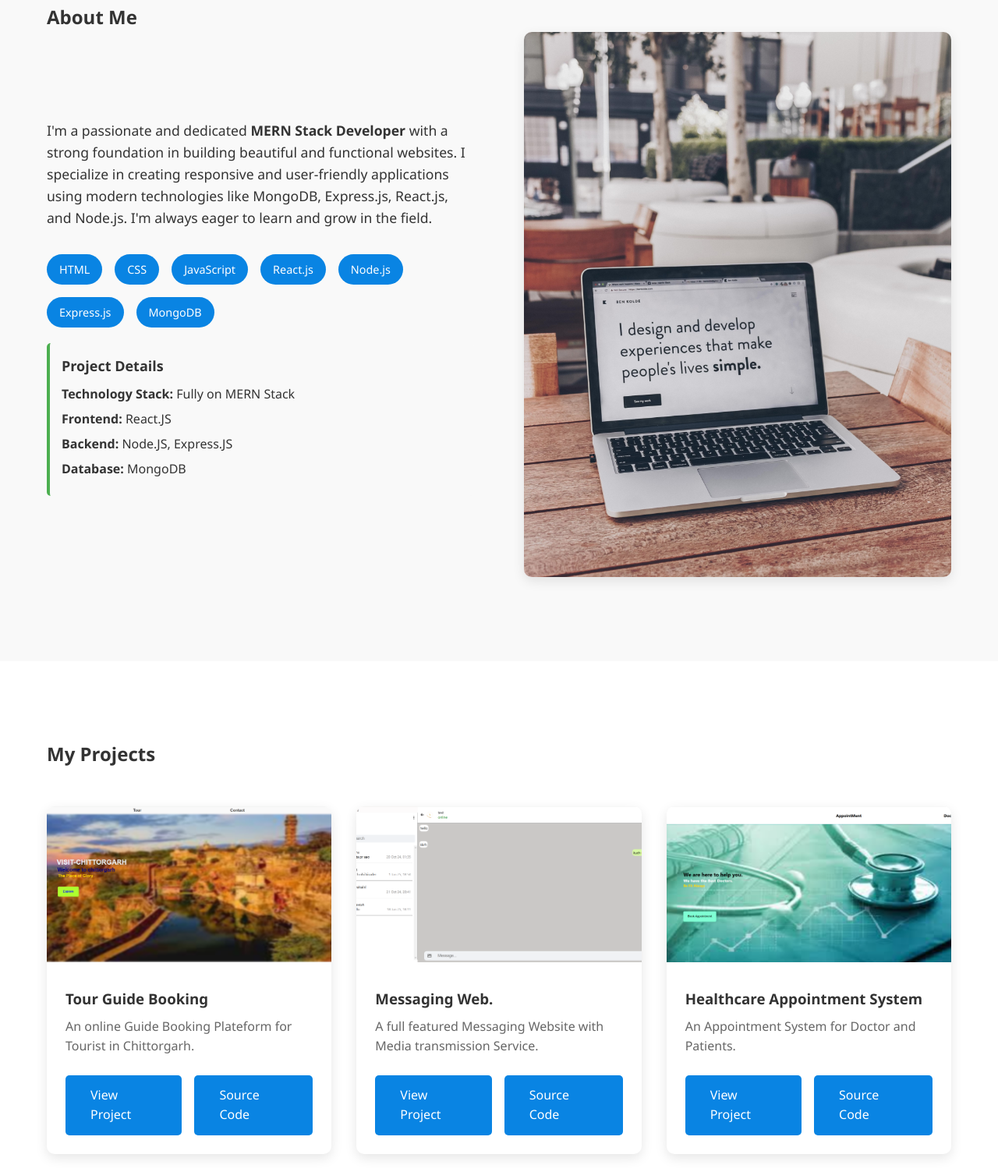
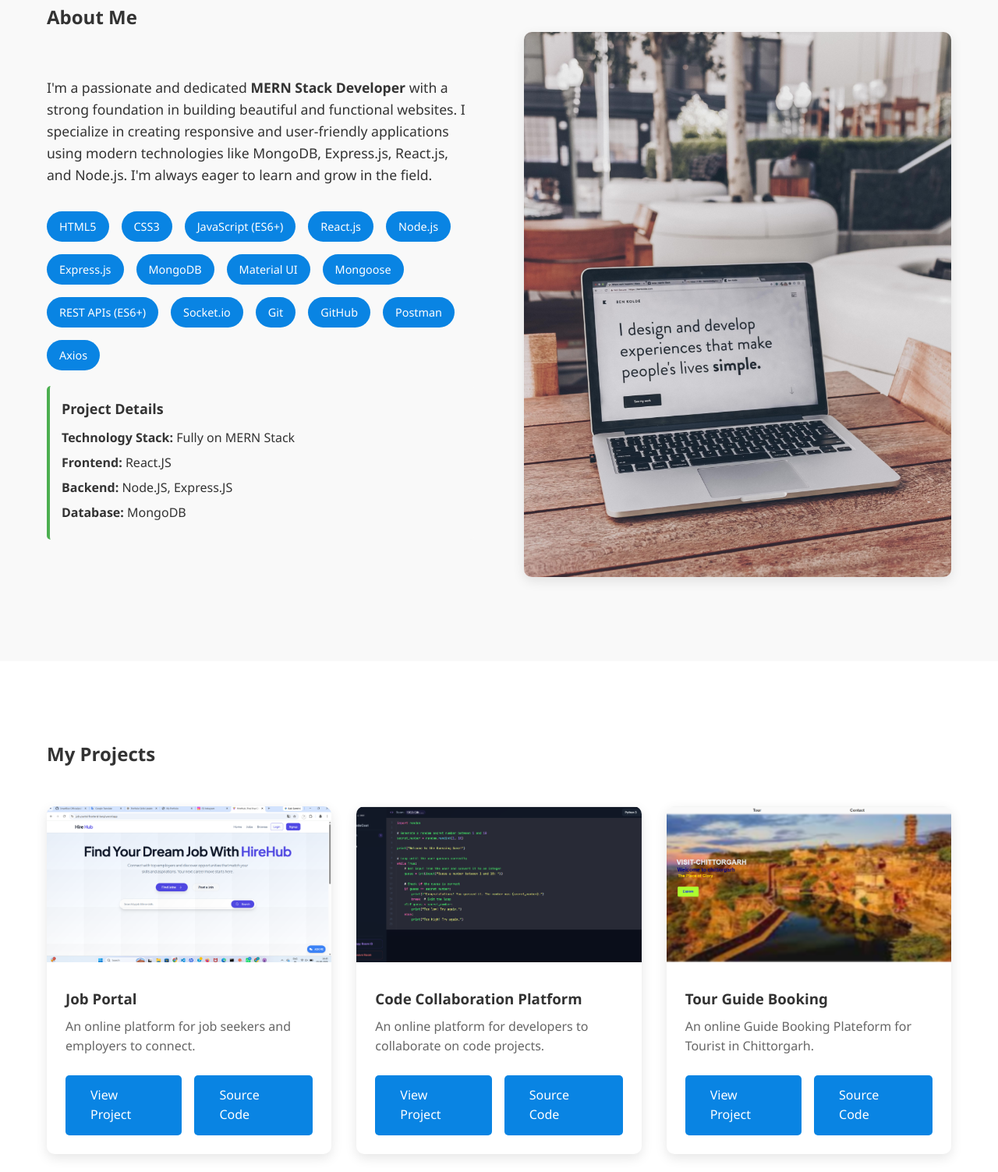
Before and after one commit to kanhaiya41/My-Portfolio, a plain HTML site: page index.html in a window 1280 px wide. Shown: the part 897-2400 px from the top of the page at 78% size. Drawn offline with Linux system fonts and the light colour scheme.

Commit message:
Update with two new project

```diff
--- a/index.html
+++ b/index.html
@@ -55,13 +55,21 @@
 
                     <!-- Skills Section -->
                     <div class="skills">
-                        <div class="skill">HTML</div>
-                        <div class="skill">CSS</div>
-                        <div class="skill">JavaScript</div>
+                        <div class="skill">HTML5</div>
+                        <div class="skill">CSS3</div>
+                        <div class="skill">JavaScript (ES6+)</div>
                         <div class="skill">React.js</div>
                         <div class="skill">Node.js</div>
                         <div class="skill">Express.js</div>
                         <div class="skill">MongoDB</div>
+                        <div class="skill">Material UI</div>
+                        <div class="skill">Mongoose</div>
+                        <div class="skill">REST APIs (ES6+)</div>
+                        <div class="skill">Socket.io</div>
+                        <div class="skill">Git</div>
+                        <div class="skill">GitHub</div>
+                        <div class="skill">Postman</div>
+                        <div class="skill">Axios</div>
                     </div>
 
                     <!-- Project Details -->
@@ -88,6 +96,24 @@
         <div class="container">
             <h2>My Projects</h2>
             <div class="projects-grid">
+                <div class="project-card">
+                    <img src="./job.png" alt="Project 1">
+                    <h3>Job Portal</h3>
+                    <p>An online platform for job seekers and employers to connect.</p>
+                    <div class="project-links">
+                        <a href="https://job-portal-frontend-beryl.vercel.app/" class="btn">View Project</a>
+                        <a href="https://github.com/kanhaiya41/" class="btn">Source Code</a>
+                    </div>
+                </div>
+                <div class="project-card">
+                    <img src="./code.png" alt="Project 1">
+                    <h3>Code Collaboration Platform</h3>
+                    <p>An online platform for developers to collaborate on code projects.</p>
+                    <div class="project-links">
+                        <a href="https://code-collobration-frontend.vercel.app/" class="btn">View Project</a>
+                        <a href="https://github.com/kanhaiya41/" class="btn">Source Code</a>
+                    </div>
+                </div>
                 <div class="project-card">
                     <img src="./chittor.png" alt="Project 1">
                     <h3>Tour Guide Booking</h3>
```
Also changed, not shown: code.png (added), job.png (added).
